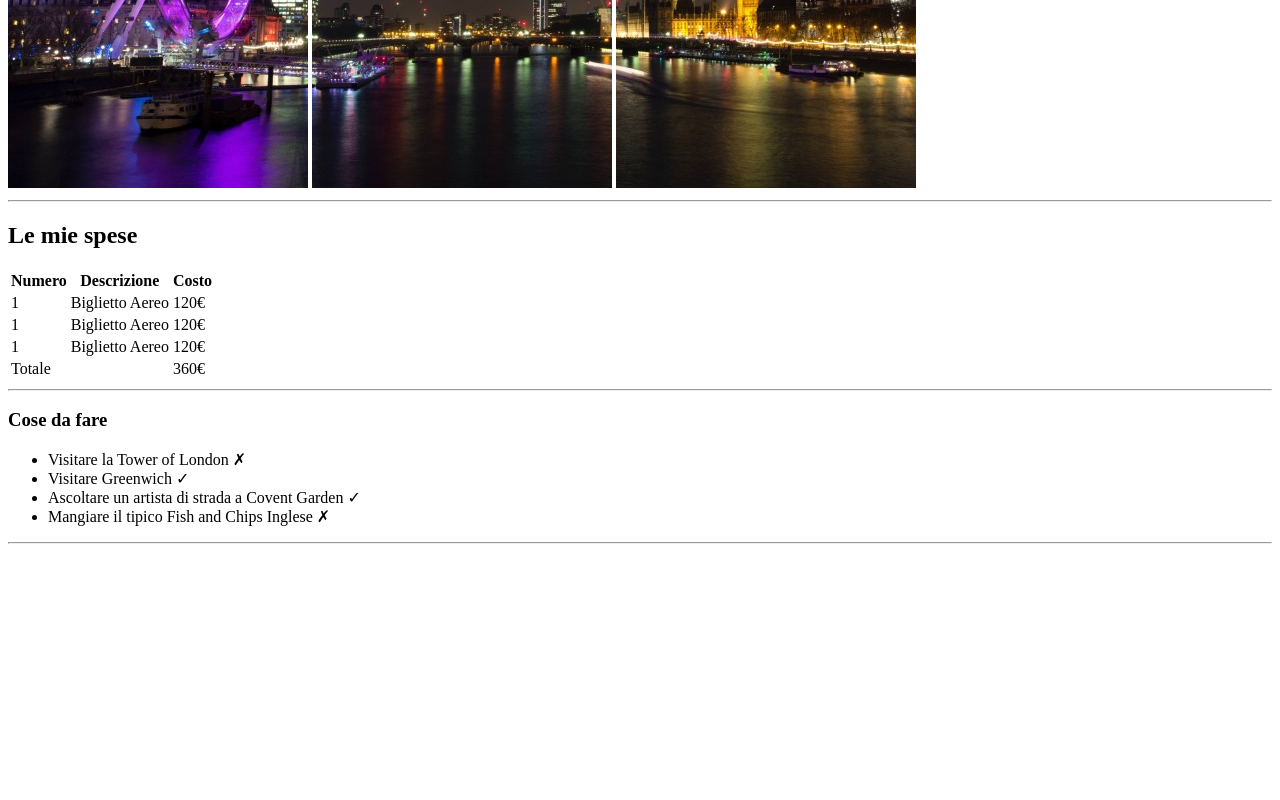
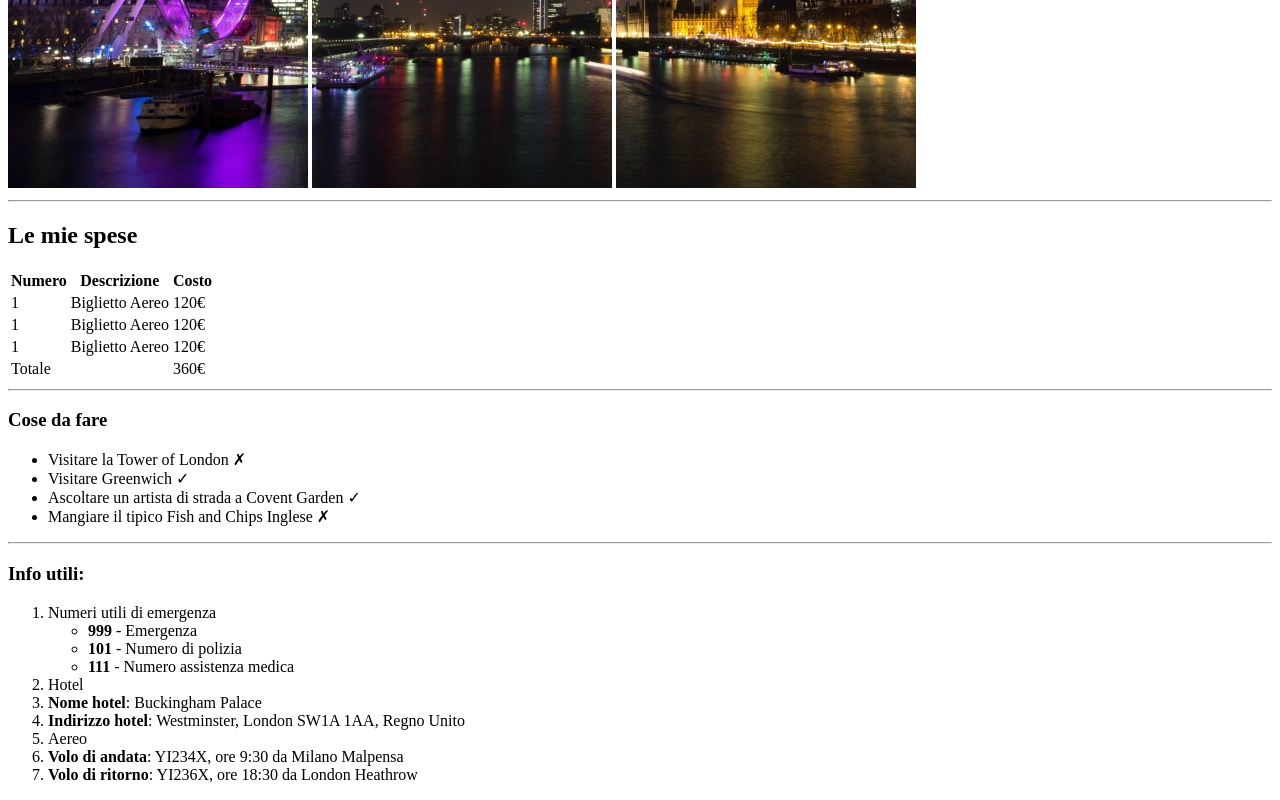
Before and after one commit to lordevito/html-london-trip, a plain HTML site: page index.html in a window 1280 px wide. Shown: the part 492-1292 px from the top of the page. Before the commit the page ends 1044 px from the top, so only its background shows below. Drawn offline with Linux system fonts and the light colour scheme.

Commit message:
feat: aggiunto Info

```diff
--- a/index.html
+++ b/index.html
@@ -52,6 +52,7 @@
         <hr>
     </div>
     <!--Fine tabella spese-->
+    <!--Lista-->
     <div>
         <h3>Cose da fare</h3>
         <ul>
@@ -62,5 +63,27 @@
         </ul>
         <hr>
     </div>
-
+    <!--Lista-->
+    <!--Lista Info-->
+    <div>
+        <h3>Info utili:</h3>
+        <ol>
+            <li>Numeri utili di emergenza
+                <ul>
+                    <li><strong>999</strong> - Emergenza</li>
+                    <li><strong>101</strong> - Numero di polizia</li>
+                    <li><strong>111</strong> - Numero assistenza medica</li>
+                </ul>
+            </li>
+            <li>Hotel
+                <li><strong>Nome hotel</strong>: Buckingham Palace</li>
+                <li><strong>Indirizzo hotel</strong>: Westminster, London SW1A 1AA, Regno Unito</li>
+            </li>
+            <li>Aereo
+                <li><strong>Volo di andata</strong>: YI234X, ore 9:30 da Milano Malpensa</li>
+                <li><strong>Volo di ritorno</strong>: YI236X, ore 18:30 da London Heathrow</li>
+            </li>
+        </ol>
+    </div>
+    <!--Fine lista info-->
 </body>
```
